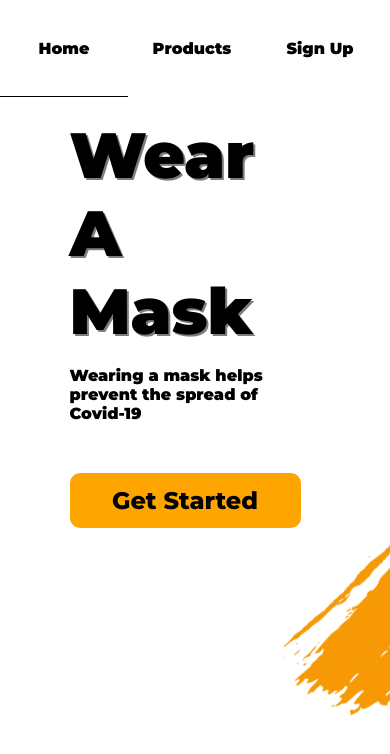
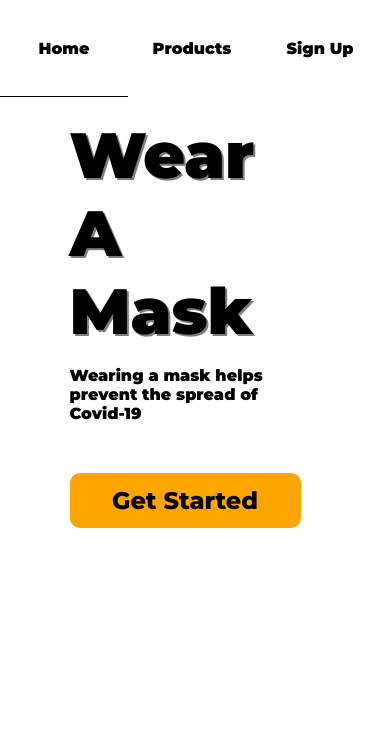
Before and after one commit to CodyAshby222/web-store, a React (Create React App) app in the folder client/: page / in a window 390 px wide. Shown: the top 754 px of the page. Built offline with nearby package versions, Linux system fonts and the light colour scheme.

Commit message:
css responsive

```diff
--- a/client/src/App.js
+++ b/client/src/App.js
@@ -6,7 +6,7 @@ import {
   Redirect,
 } from "react-router-dom";
 import Landing from "./Components/landing";
-import ProdcustPage from "./Components/productsPage";
+import ProductsPage from "./Components/productsPage";
 import Product from "./Components/product";
 import Login from "./Components/login";
 import Signup from "./Components/signup";
@@ -70,7 +70,7 @@ const App = () => {
         <Route
           exact
           path="/products"
-          render={(props) => <ProdcustPage closeMenu={closeMenu} />}
+          render={(props) => <ProductsPage closeMenu={closeMenu} />}
         />
       ) : (
         <Redirect to="/" />
--- a/client/src/styles/landingPage.css
+++ b/client/src/styles/landingPage.css
@@ -1,11 +1,13 @@
 .landing__mainContent {
   /* margin-top: 3.5em; */
+  margin: 0 auto;
 
   display: flex;
+  height: 86.9vh;
 
-  height: 87vh;
+  max-width: 1400px;
 
-  overflow-y: hidden;
+  overflow: hidden;
 }
 
 /* content container */
@@ -67,3 +69,12 @@
 
   object-fit: cover;
 }
+
+@media only screen and (max-width: 800px) {
+  .landing__images {
+    display: none;
+  }
+  .orangeBackgroundImg {
+    display: none;
+  }
+}
```
